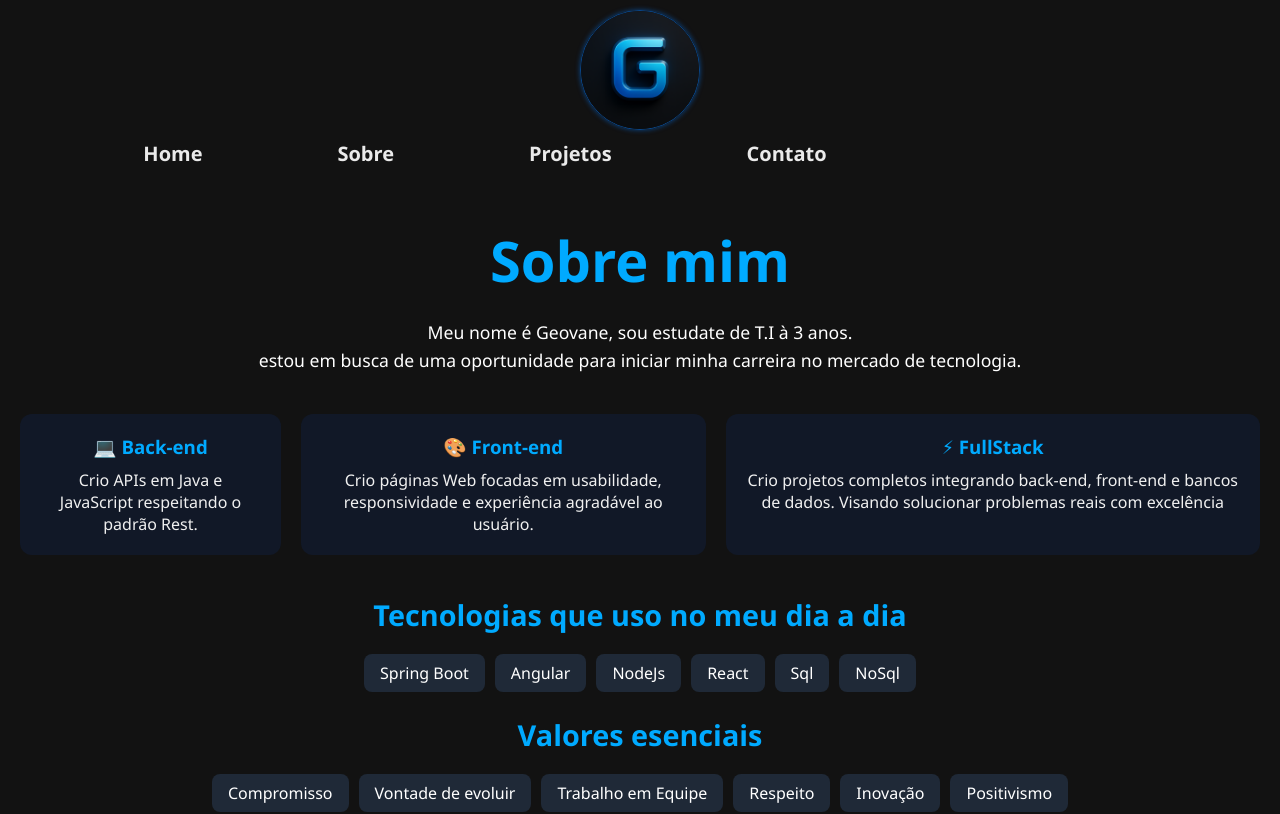
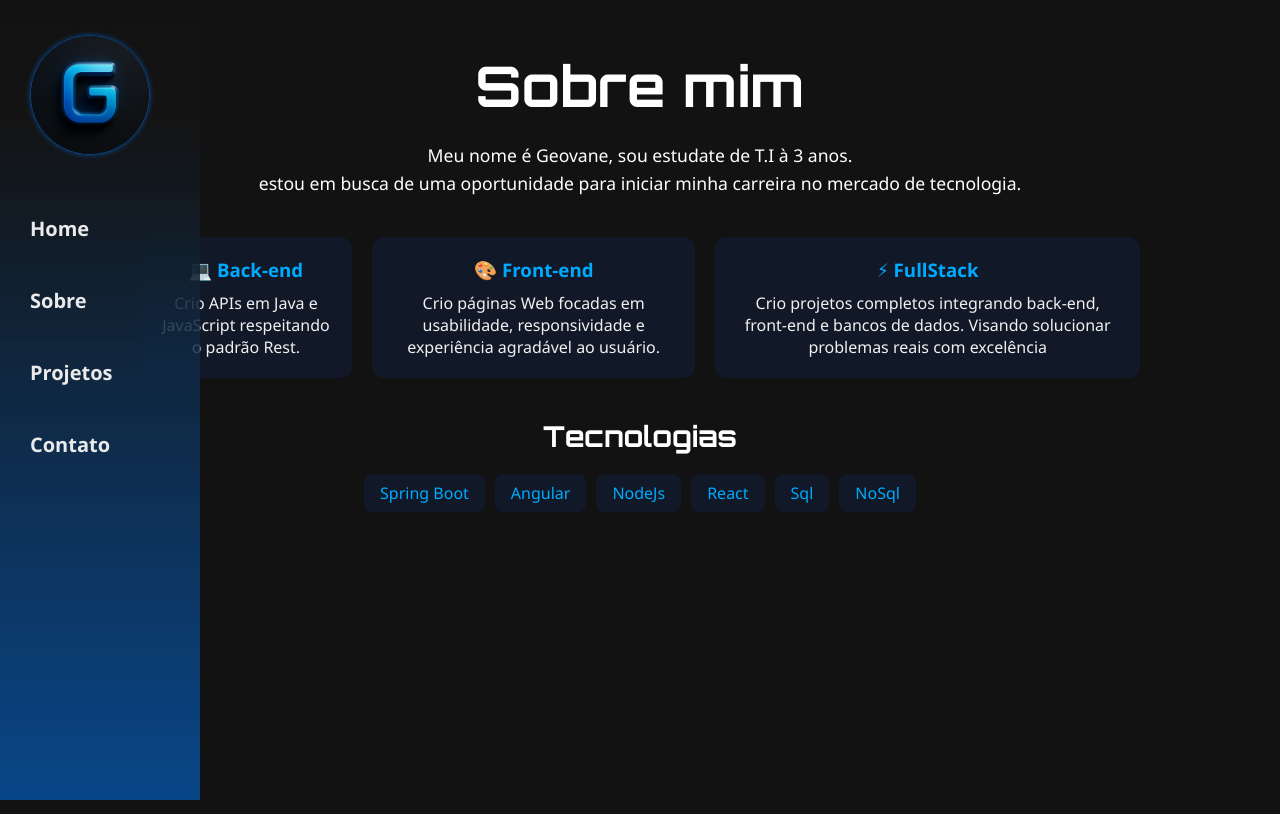
Before and after one commit to Geovanej7/Angular_MeuPortifolio, an Angular app: page /sobre in a window 1280 px wide. Shown: the top 814 px of the page. Built offline with nearby package versions, Linux system fonts and the light colour scheme.

Commit message:
update sobre page

```diff
--- a/src/app/app.component.css
+++ b/src/app/app.component.css
@@ -11,13 +11,22 @@ main {
     display: flex;
 }
 
-header{
+ header {
+    position: fixed;       /* fixa o header na tela */
+    height: 100vh;         /* ocupa toda a altura da tela */
+    width: 200px;          /* largura da barra lateral */
     display: flex;
     flex-direction: column;
-    align-items: center;
-    justify-content: space-between;
-    padding: 5px 2%;
-}
+    align-items: flex-start; /* alinha o conteúdo à esquerda */
+    justify-content: flex-start;
+    padding: 30px;
+    gap: 50px;
+    background: linear-gradient(to bottom, #121212 0%, #131313 10%,#141414 15%, rgba(0, 123, 255, 0.5) 100%);
+   }
+
+   footer{
+    display: none;
+   }
 
 
 @media (max-width: 768px) {
@@ -48,23 +57,3 @@ header{
         width: 100%;      /* ocupa toda a largura da tela */
     }
 }
-@media (min-width: 1920px) {
-
-    header {
-    position: fixed;       /* fixa o header na tela */
-    height: 100vh;         /* ocupa toda a altura da tela */
-    width: 200px;          /* largura da barra lateral */
-    display: flex;
-    flex-direction: column;
-    align-items: flex-start; /* alinha o conteúdo à esquerda */
-    justify-content: flex-start;
-    padding: 30px;
-    gap: 50px;
-    background: linear-gradient(to bottom, #121212 0%, #131313 10%,#141414 15%, rgba(0, 123, 255, 0.5) 100%);
-   }
-
-   footer{
-    display: none;
-   }
-
-}
--- a/src/app/components/menu/menu.component.css
+++ b/src/app/components/menu/menu.component.css
@@ -11,7 +11,8 @@
 
 .container__menu-bar > ul{
     display: flex;
-    gap: 15px;
+    flex-direction: column;
+    gap: 45px;
     padding: 0;
 
 }
--- a/src/app/pages/sobre-page/sobre/sobre.component.css
+++ b/src/app/pages/sobre-page/sobre/sobre.component.css
@@ -1,5 +1,5 @@
 .sobre-container {
-  max-width: 160vh;
+  max-width: 130vh;
   margin: 0 auto;
   text-align: center;
   color: #f0f0f0;
@@ -9,8 +9,8 @@
 .titulo {
   font-size: 3.5rem;
   margin-bottom: 20px;
-  font-family: 'Segoe UI', Tahoma, Geneva, Verdana, sans-serif;
-  color: #00aaff; /* Azul em destaque */
+  font-family: 'orbitron';
+  color: #fff; /* Azul em destaque */
 }
 
 .descricao {
@@ -47,20 +47,20 @@
 }
 
 .subtitulo {
-  font-family: 'Segoe UI', Tahoma, Geneva, Verdana, sans-serif;
+  font-family: 'orbitron';
   font-size: 1.8rem;
   margin-bottom: 15px;
-  color: #00aaff;
+  color: #fff;
 
 }
 
 .tecnologias span {
   display: inline-block;
-  background: #1f2937;
+  background: #111827;
   padding: 8px 16px;
   margin: 5px;
   border-radius: 8px;
-  color: #fff;
+  color: #00aaff;
   font-weight: 500;
   transition: transform 0.3s;
   font-family: 'Segoe UI', Tahoma, Geneva, Verdana, sans-serif;
--- a/src/app/pages/sobre-page/sobre/sobre.component.html
+++ b/src/app/pages/sobre-page/sobre/sobre.component.html
@@ -17,7 +17,7 @@
     </div>
   </div>
 
-  <h2 class="subtitulo">Tecnologias que uso no meu dia a dia</h2>
+  <h2 class="subtitulo">Tecnologias</h2>
   <div class="tecnologias">
     <span>Spring Boot</span>
     <span>Angular</span>
@@ -27,13 +27,5 @@
     <span>NoSql</span>
   </div>
 <br>
-  <h2 class="subtitulo">Valores esenciais</h2>
-  <div class="tecnologias">
-    <span>Compromisso</span>
-    <span>Vontade de evoluir</span>
-    <span>Trabalho em Equipe</span>
-    <span>Respeito</span>
-    <span>Inovação</span>
-    <span>Positivismo</span>
-  </div>
+
 </div>
```
